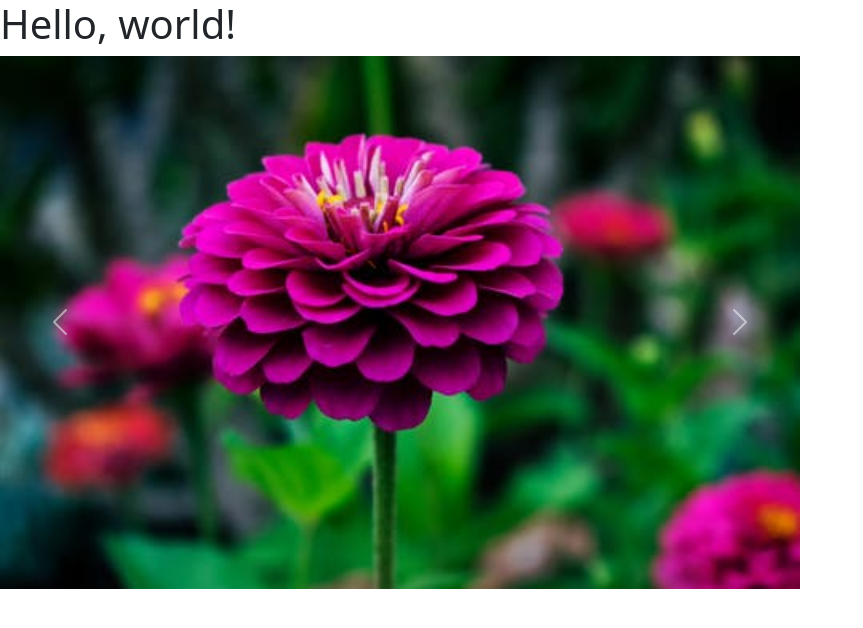
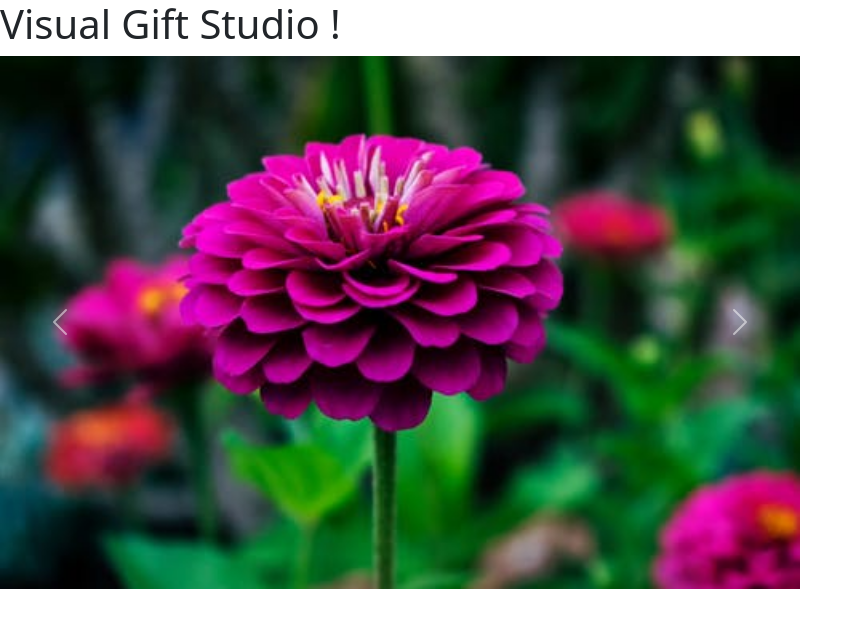
Before and after one commit to VisualGiftStudio/VisualGiftStudio.github.io, a plain HTML site: page index.html in a window 1280 px wide. Shown: the whole page, without its empty margins (0-863 px from the left). Drawn offline with nearby package versions, Linux system fonts and the light colour scheme.

Commit message:
Update index.html

```diff
--- a/index.html
+++ b/index.html
@@ -10,7 +10,7 @@
     <title>Hello, world!</title>
   </head>
   <body>
-    <h1>Hello, world!</h1>
+    <h1>Visual Gift Studio !</h1>
     <div style="width:800px; height: 800 px; vertical-align: top; align-items: center;">
     <div id="carouselExampleInterval" class="carousel slide" data-bs-ride="carousel">
         <div class="carousel-inner">
```
